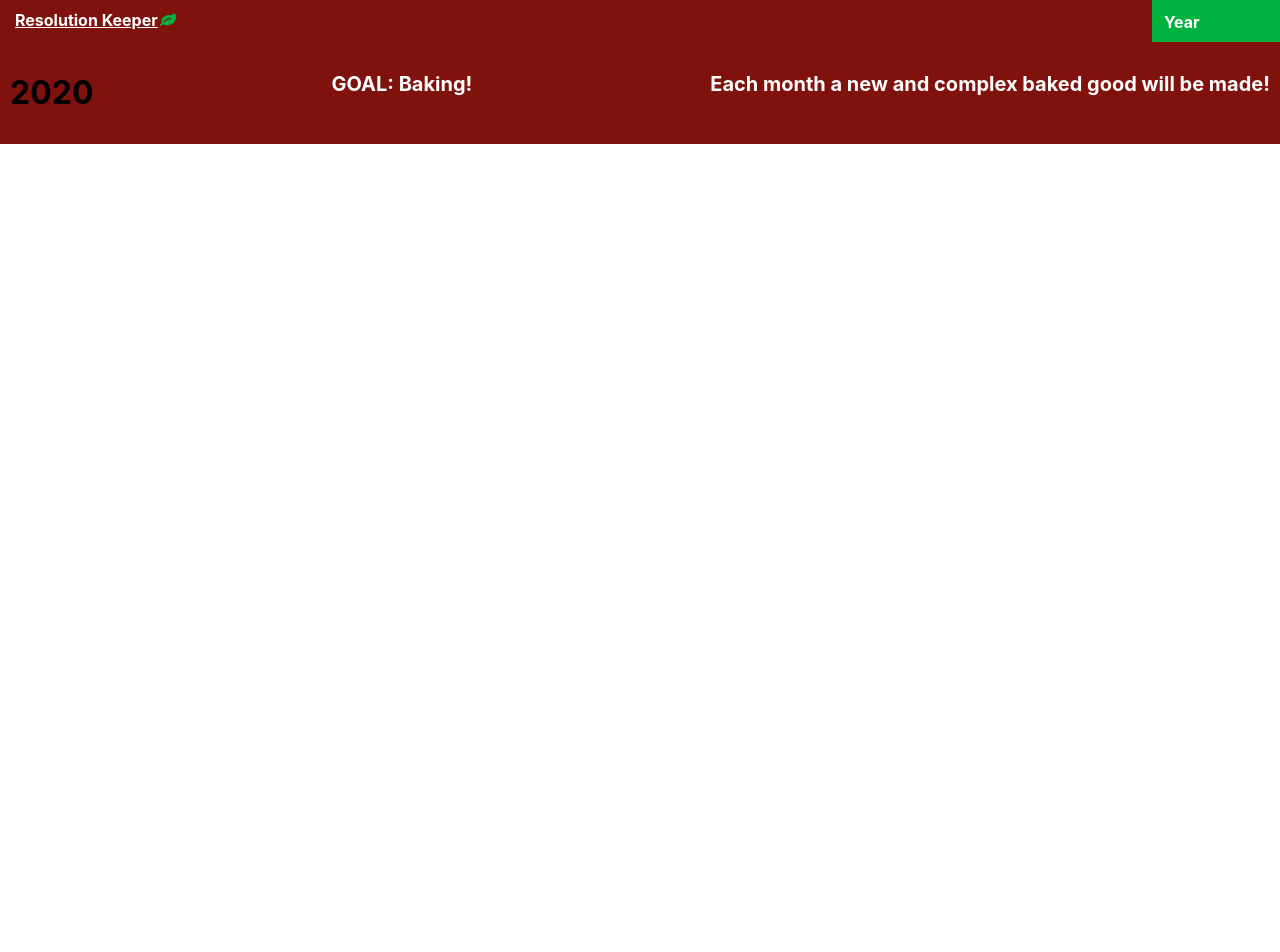
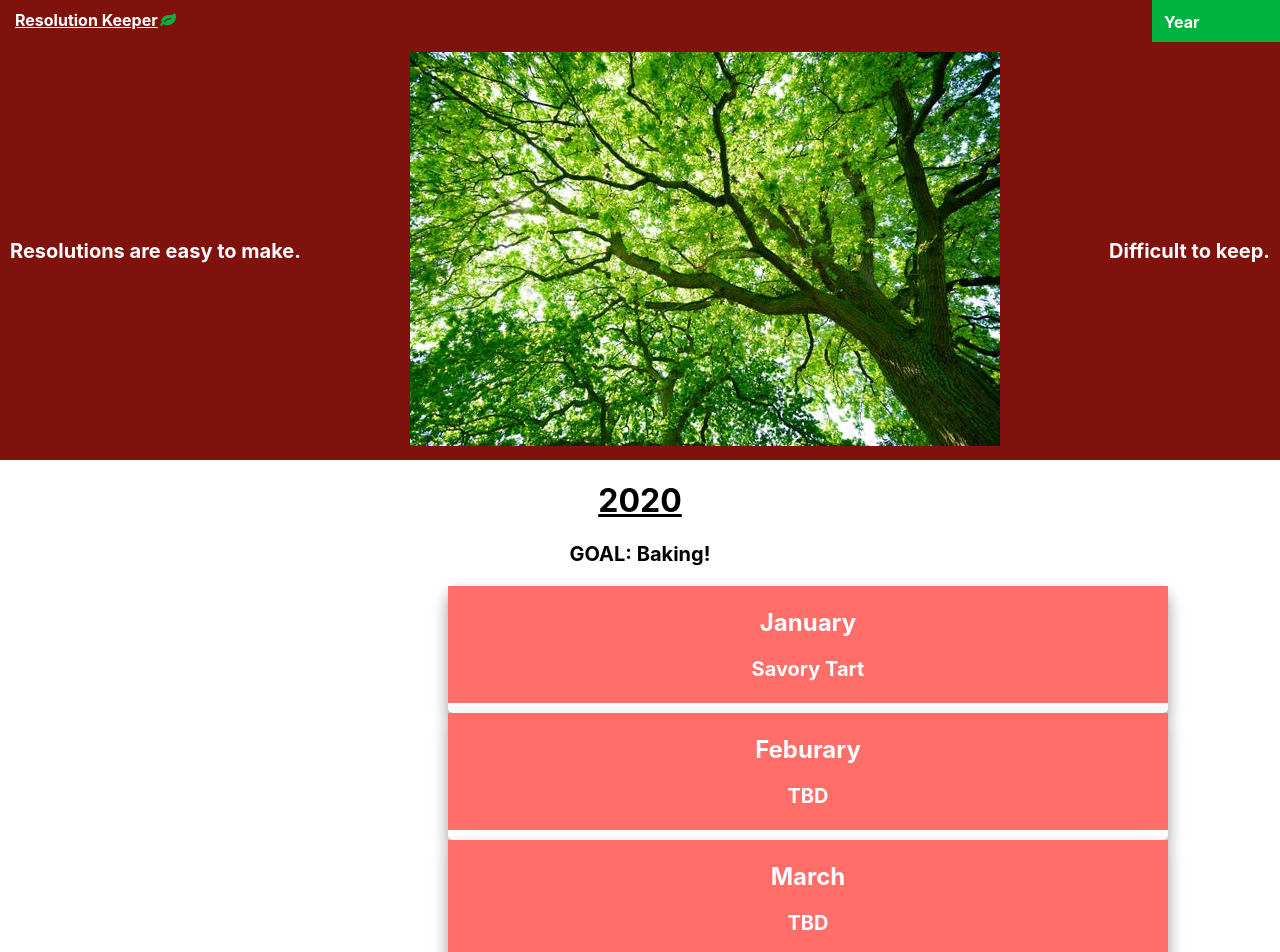
Before and after one commit to jillichrome/Resolution-Blog, a React (Create React App) app: page /year in a window 1280 px wide. Shown: the top 952 px of the page. Before the commit the page ends 800 px from the top, so only its background shows below. Built offline with nearby package versions, Linux system fonts and the light colour scheme.

Commit message:
Add content to 2020

```diff
--- a/src/components/years/2020.css
+++ b/src/components/years/2020.css
@@ -1,7 +1,56 @@
 .header {
+  clear: none;
+  display: flex;
+  justify-content: space-between;
+  align-items: center;
+  padding: 10px;
+  overflow: auto;
   background-color: #80120E;
 }
-.header h1 p {
+.header img p {
+  border-radius: 8px;
+}
+.header p {
+  align-self: self-start;
+  font-size: 20px;
+  font-weight: bold;
+  color: #ffffff;
+}
+.header span {
+  display: inline;
+  text-align: center;
+  height:auto;
+}
+.content h1 {
+  text-align: center;
+  font-weight: bold;
+  text-decoration: underline;
+}
+.content p {
+  text-align: center;
+  font-size: 20px;
+  font-weight: bold;
+}
+.card {
+  box-shadow: 0 8px 16px 0 rgba(0,0,0,0.4);
+  transition: 0.3s;
+  border-radius: 5px;
+  padding-bottom: 10px;
+  max-width: 720px;
+  margin-left: 35%;
+}
+.card:hover {
+  box-shadow: 0 16px 32px 0 rgba(0,0,0,0.4);
+}
+.container {
+  padding: 2px 16px;
+  background-color: #FF6E69;
+}
+.container h2 {
   text-align: center;
   color: #ffffff;
+  font-weight: bold;
 }
+.container p {
+  color: #ffffff;
+}
--- a/src/components/years/2020.js
+++ b/src/components/years/2020.js
@@ -4,10 +4,88 @@ import './2020.css';
 export default class Year20 extends React.Component {
   render() {
     return(
-      <div className='header'>
-        <h1>2020</h1>
-        <p>GOAL: Baking!</p>
-        <p>Each month a new and complex baked good will be made!</p>
+      <div className='year'>
+        <div className='header'>
+        <span><p>Resolutions are easy to make.</p></span>
+        <span><img src={require('./tree.jpg')} alt='' /></span>
+        <span><p>Difficult to keep.</p></span>
+        </div>
+        <div className='content'>
+          <h1>2020</h1>
+          <p>GOAL: Baking!</p>
+          <div className='card'>
+            <div className='container'>
+              <h2>January</h2>
+              <p>Savory Tart</p>
+            </div>
+          </div>
+          <div className='card'>
+            <div className='container'>
+              <h2>Feburary</h2>
+              <p>TBD</p>
+            </div>
+          </div>
+          <div className='card'>
+            <div className='container'>
+              <h2>March</h2>
+              <p>TBD</p>
+            </div>
+          </div>
+          <div className='card'>
+            <div className='container'>
+              <h2>April</h2>
+              <p>TBD</p>
+            </div>
+          </div>
+          <div className='card'>
+            <div className='container'>
+              <h2>May</h2>
+              <p>TBD</p>
+            </div>
+          </div>
+          <div className='card'>
+            <div className='container'>
+              <h2>June</h2>
+              <p>TBD</p>
+            </div>
+          </div>
+          <div className='card'>
+            <div className='container'>
+              <h2>July</h2>
+              <p>TBD</p>
+            </div>
+          </div>
+          <div className='card'>
+            <div className='container'>
+              <h2>August</h2>
+              <p>TBD</p>
+            </div>
+          </div>
+          <div className='card'>
+            <div className='container'>
+              <h2>September</h2>
+              <p>TBD</p>
+            </div>
+          </div>
+          <div className='card'>
+            <div className='container'>
+              <h2>October</h2>
+              <p>TBD</p>
+            </div>
+          </div>
+          <div className='card'>
+            <div className='container'>
+              <h2>November</h2>
+              <p>TBD</p>
+            </div>
+          </div>
+          <div className='card'>
+            <div className='container'>
+              <h2>December</h2>
+              <p>TBD</p>
+            </div>
+          </div>
+        </div>
       </div>
     )
   }
```
Also changed, not shown: src/components/years/tree.jpg (added).
